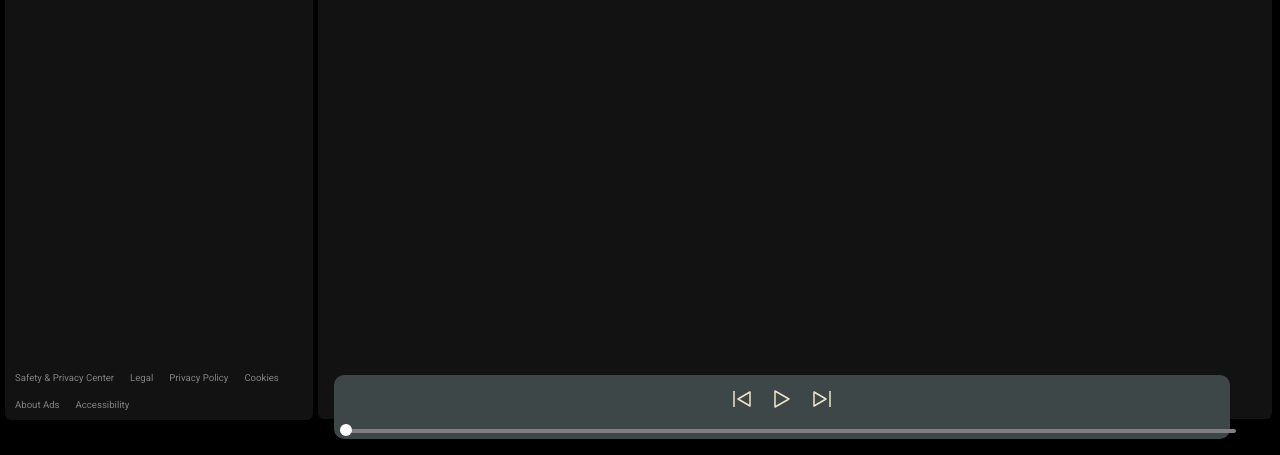
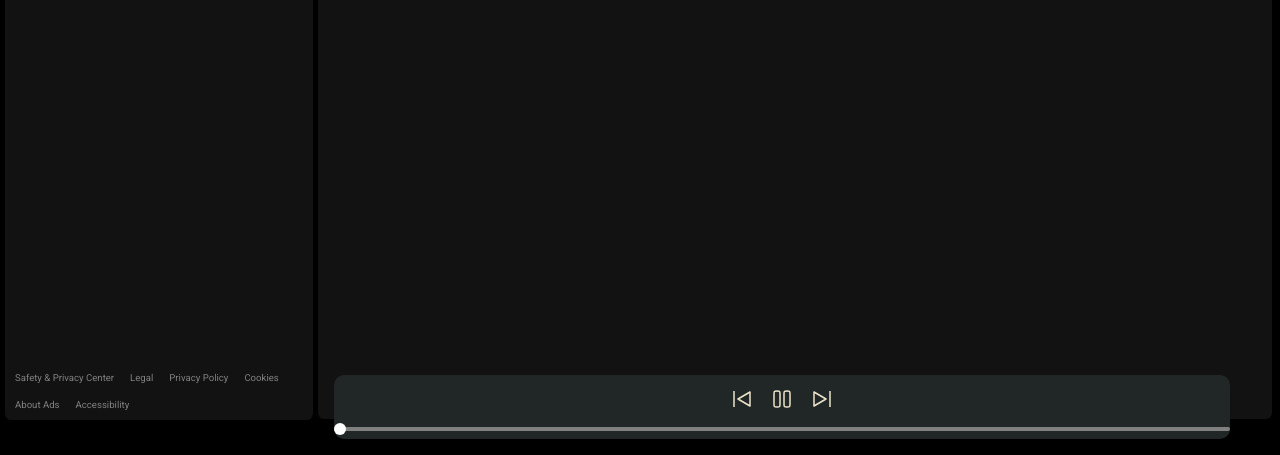
Before and after one commit to gativarshney/Spotify-Clone, a plain HTML site: page index.html in a window 1280 px wide. Both pictures are taken after a click on the picture 782 px from the left and 744 px from the top of the page. Shown: the part 345-800 px from the top of the page. Drawn offline with Linux system fonts and the light colour scheme; no server answers.

Commit message:
Add Functionality in PlayBar

```diff
--- a/index.html
+++ b/index.html
@@ -90,16 +90,18 @@
                     <div class="seekbar">
                         <div class="circle"></div>
                     </div>
-                    <div class="songinfo">
+                    <div class="abovebar">
+                        <div class="songinfo">
 
-                    </div>
-                    <div class="songButtons">
-                        <img src="images/prevsong.svg" alt="">
-                        <img src="images/play.svg" alt="">
-                        <img src="images/nextsong.svg" alt="">
-                    </div>
-                    <div class="songtime">
+                        </div>
+                        <div class="songButtons">
+                            <img id="previous" src="images/prevsong.svg" alt="">
+                            <img id="play" src="images/pause.svg" alt="">
+                            <img id="next" src="images/nextsong.svg" alt="">
+                        </div>
+                        <div class="songtime">
 
+                        </div>
                     </div>
                 </div>
             </div>
--- a/script.js
+++ b/script.js
@@ -28,6 +28,10 @@ const playMusic = (track)=>{
 
     currentSong.src = "/songs/" + encodedTrack;
     currentSong.play()
+    play.src = "/images/pause.svg"
+
+    document.querySelector(".songinfo").innerHTML = track
+    document.querySelector(".songtime").innerHTML = "00:00 / 00:00"
 }
 
 async function main(){
@@ -61,6 +65,18 @@ async function main(){
         })
     });
 
+    // Attach an Event Listener to play, next and previous
+
+    play.addEventListener("click", ()=>{
+        if(currentSong.paused){
+            currentSong.play();
+            play.src = "/images/pause.svg"
+        }
+        else{
+            currentSong.pause();
+            play.src = "/images/play.svg"
+        }
+    })
 
 }
 main();
--- a/style.css
+++ b/style.css
@@ -76,6 +76,7 @@ body{
     min-height: 75vh;
     /* height: 100%; */
     position: relative;
+    cursor: pointer;
 }
 .footer{
     display: flex;
@@ -134,6 +135,7 @@ body{
     background-color: rgba(0, 0, 0, 0.511);
     border-radius: 50%;
     padding: 2px;
+    cursor: pointer;
 }
 
 .cardContainer{
@@ -196,7 +198,8 @@ body{
     position: fixed;
     bottom: 1rem;
     width: 70vw;
-    background-color: #c2b8b8;
+    /* background-color: #c2b8b8; */
+    background-color: #ded8d8;
     padding: 12px 0;
     border-radius: 10px;
     height: 40px;
@@ -246,7 +249,7 @@ body{
     bottom: 0;
     position: absolute;
     border-radius: 1rem;
-    margin: 6px;
+    margin: 8px 0;
     filter: invert(1);
 }
 .circle{
@@ -255,9 +258,24 @@ body{
     border-radius: 50%;
     background-color: white;
     position: relative;
-    bottom: 5px;
+    bottom: 4px;
     left: 0%;
     transition: left 0.5s;
     cursor: pointer;
 
 }
+.songButtons img{
+    cursor: pointer;
+}
+.abovebar{
+    display: flex;
+    justify-content: space-between;
+    align-items: center;
+    margin: 0 1rem;
+}
+.songinfo{
+    color: black;
+}
+.songtime{
+    color: black;
+}
```
